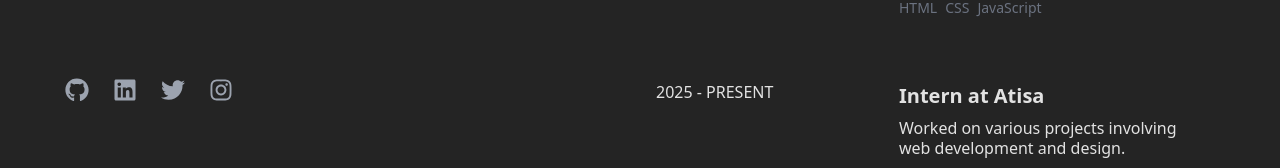
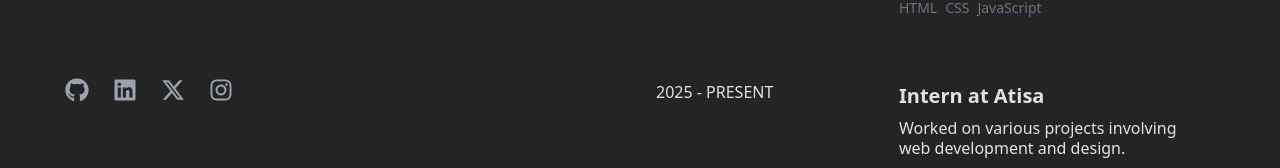
Before and after one commit to YoussefAKQ/YoussefAKQ.github.io, a React (Vite) app: page / in a window 1280 px wide. Shown: the part 614-782 px from the top of the page. Built offline with nearby package versions, Linux system fonts and the light colour scheme.

Commit message:
De twitter a X

```diff
--- a/src/App.jsx
+++ b/src/App.jsx
@@ -3,6 +3,7 @@ import { FaGithub, FaLinkedin, FaTwitter, FaInstagram } from 'react-icons/fa';
 import Experience from './components/Experience';
 import Projects from './components/Projects';
 import './App.css';
+import { FaXTwitter } from 'react-icons/fa6';
 
 function App() {
   const scrollToSection = (sectionId) => {
@@ -54,7 +55,7 @@ function App() {
               </a>
               <a href="https://twitter.com/YoussefAKQ" target="_blank" rel="noopener noreferrer"
                 className="text-gray-400 hover:text-white">
-                <FaTwitter className="w-6 h-6" />
+                <FaXTwitter className="w-6 h-6" />
               </a>
               <a href="https://instagram.com/YoussefAKQ" target="_blank" rel="noopener noreferrer"
                 className="text-gray-400 hover:text-white">
```
